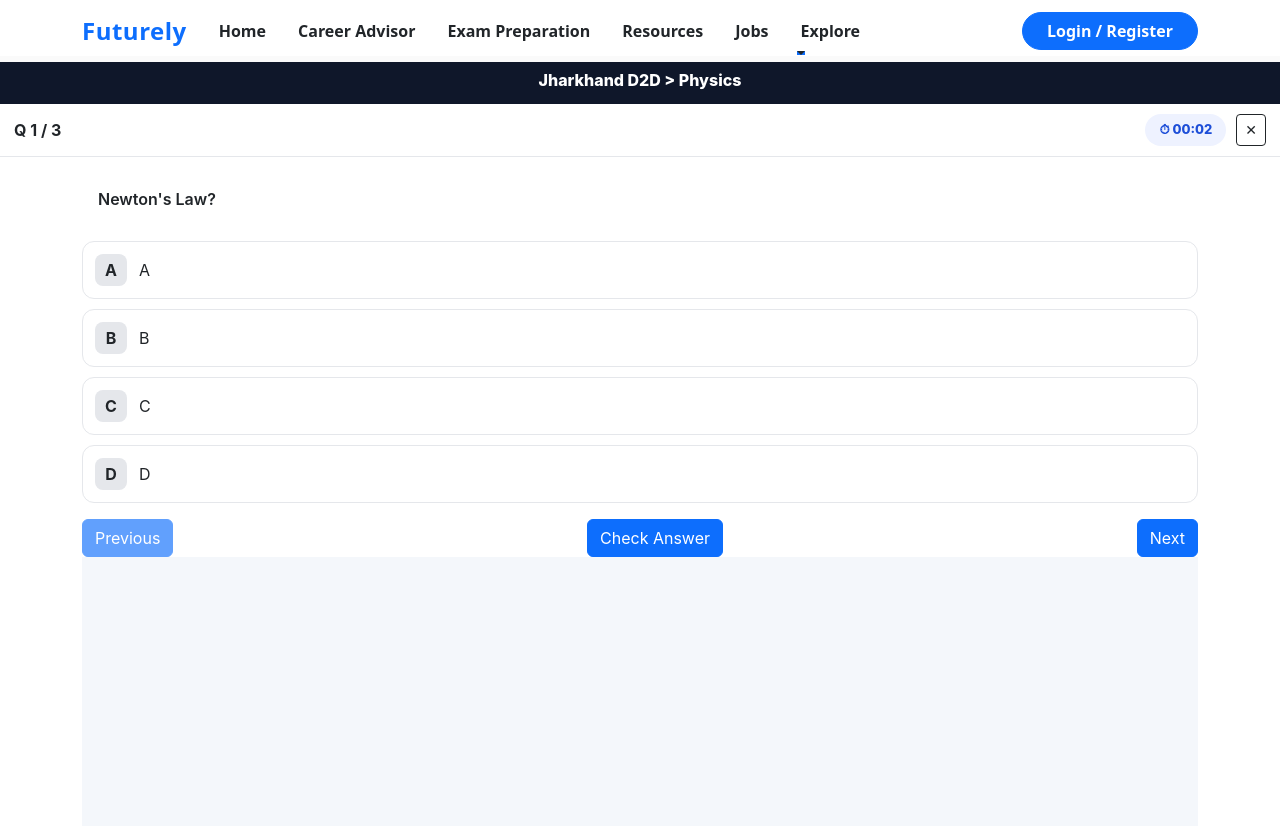
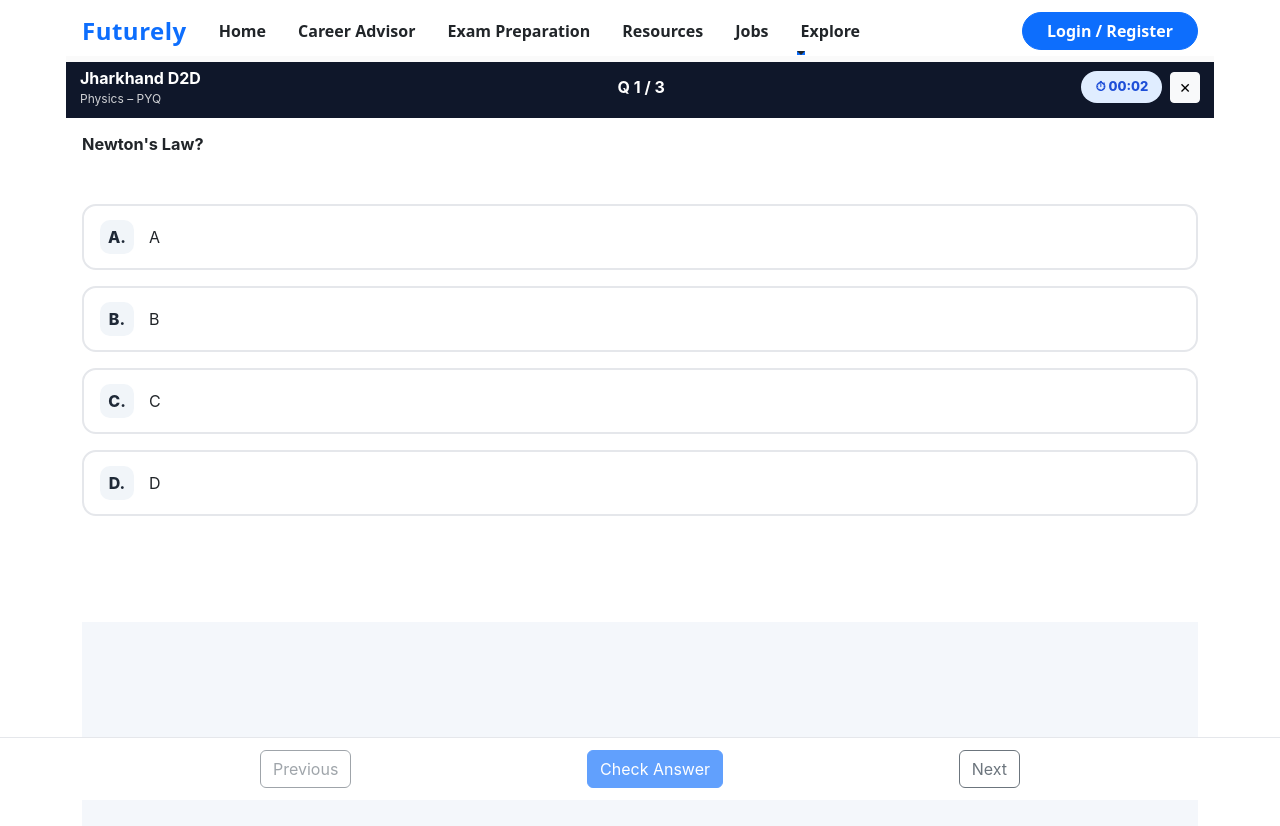
Before and after one commit to Karan123457/NextGenZ, a React (Create React App) app: page /Exam_Preparation/1 in a window 1280 px wide. Both pictures are taken after a click on the element 640 px from the left and 381 px from the top of the page. Shown: the top 826 px of the page. Built offline with nearby package versions, Linux system fonts and the light colour scheme.

Commit message:
Update PhysicsQuestions.js

```diff
--- a/src/data_Exam/Jharkhand/D2D/PhysicsQuestions.js
+++ b/src/data_Exam/Jharkhand/D2D/PhysicsQuestions.js
@@ -103,9 +103,9 @@ export default function PhysicsQuestions({ setFocusMode }) {
     });
   }
 
-  function handleSelectOption(qid, optionIndex) {
+  function handleSelectOption(qid, idx) {
     if (isDisabled) return;
-    setSelectedAnswers(prev => ({ ...prev, [qid]: optionIndex }));
+    setSelectedAnswers(prev => ({ ...prev, [qid]: idx }));
   }
 
   function handleCheckAnswer() {
@@ -143,83 +143,88 @@ export default function PhysicsQuestions({ setFocusMode }) {
   /* ================= UI ================= */
   return (
     <div className="physics-box">
-
-      {/* ===== SHARED PYQ YEAR LIST STYLES (SAME AS CHEMISTRY) ===== */}
       <style>{`
       .pyq-list{display:flex;flex-direction:column;gap:10px}
-      .pyq-row{display:flex;justify-content:space-between;align-items:center;
-        background:#f9fbff;border-radius:14px;padding:12px;
-        cursor:pointer;transition:.2s}
+      .pyq-row{display:flex;justify-content:space-between;align-items:center;background:#f9fbff;border-radius:14px;padding:12px;cursor:pointer;transition:.2s}
       .pyq-row:hover{background:#eef3ff;transform:translateY(-1px)}
       .pyq-left{display:flex;gap:12px;align-items:center}
-      .pyq-year{width:42px;height:42px;border-radius:12px;background:#eef3ff;
-        display:flex;align-items:center;justify-content:center;
-        font-weight:800;color:#2563eb}
+      .pyq-year{width:42px;height:42px;border-radius:12px;background:#eef3ff;display:flex;align-items:center;justify-content:center;font-weight:800;color:#2563eb}
       .pyq-progress{font-weight:800;color:#2563eb;text-align:right}
       .pyq-small{font-size:11px;color:#6b7280;margin-top:3px;text-align:right}
 
-      /* ===== EXAM VIEW ===== */
-      .exam-topbar1{
-        display:flex;justify-content:center;
+      .exam-topbar{
+        display:flex;justify-content:space-between;align-items:center;
         background:#0f172a;color:#fff;
-        width:100vw;margin-left:calc(-50vw + 50%);
-        padding:12px 0;font-weight:800;
+        margin-left:-16px;margin-right:-16px;
+        padding:10px 14px;margin-bottom:14px;
       }
-      .exam-topbar2{
-        display:flex;justify-content:space-between;
-        align-items:center;
-        background:#fff;width:100vw;
-        margin-left:calc(-50vw + 50%);
-        padding:10px 14px;
-        border-bottom:1px solid #e5e7eb;
-      }
+      .exam-left span{display:block;font-size:12px;opacity:.8}
+      .exam-center{font-weight:700}
+      .exam-right{display:flex;gap:8px;align-items:center}
+
       .timer-pill{
         padding:6px 14px;border-radius:999px;
         font-weight:800;font-size:13px;
-        background:#eef2ff;color:#1d4ed8;
+        background:#e0edff;color:#1d4ed8;
       }
-      .exam-question{
-        background:#fff;border-radius:14px;
-        padding:16px;margin:14px 0;font-weight:600;
+
+      .option-box{
+        display:flex;align-items:center;gap:15px;
+        border:2px solid #e5e7eb;border-radius:14px;
+        padding:14px 16px;margin-bottom:16px;
+        cursor:pointer;background:#fff;
       }
-      .exam-option{
-        display:flex;gap:12px;
-        align-items:center;
-        border:1px solid #e5e7eb;
-        border-radius:12px;
-        padding:12px;margin-bottom:10px;
-        cursor:pointer;
+      .option-box strong{
+        min-width:34px;height:34px;border-radius:10px;
+        background:#f1f5f9;color:#1f2937;
+        display:flex;align-items:center;justify-content:center;
+        font-weight:800;
       }
-      .exam-option.selected{background:#eef3ff;border-color:#2563eb}
-      .exam-option.correct{background:#dcfce7;border-color:#22c55e}
-      .exam-option.incorrect{background:#fee2e2;border-color:#ef4444}
-      .exam-label{
-        width:32px;height:32px;border-radius:8px;
-        background:#e5e7eb;
-        display:flex;align-items:center;justify-content:center;
-        font-weight:700;
+      .option-box.selected{background:#eef3ff}
+      .option-box.correct{background:#dcfce7;border-color:#22c55e}
+      .option-box.incorrect{background:#fee2e2;border-color:#ef4444}
+
+      /* ===== FIXED BOTTOM BAR ===== */
+      .bottom-action-bar{
+        position:fixed;
+        bottom:0;
+        left:0;
+        width:100%;
+        background:#ffffff;
+        border-top:1px solid #e5e7eb;
+        padding:12px 16px;
+        z-index:1000;
+      }
+      .bottom-action-inner{
+        max-width:760px;
+        margin:0 auto;
+        display:flex;
+        justify-content:space-between;
+        gap:12px;
+      }
+      .mcq-viewer{
+        padding-bottom:90px;
+      }
+      @media (max-width:600px){
+        .exam-topbar{margin-left:-12px;margin-right:-12px}
+        .option-box{padding:12px 14px}
+        .option-box strong{min-width:32px;height:32px;font-size:13px}
+        .bottom-action-inner button{flex:1}
       }
       `}</style>
 
-      {/* ===== YEAR LIST ===== */}
+      {/* ================= YEAR LIST ================= */}
       {viewMode === "years" && (
         <>
           <h5>Physics Previous Year Questions</h5>
-          <div className="small text-muted mb-2">
-            {attemptedCount} attempted
-          </div>
+          <div className="small text-muted mb-2">{attemptedCount} attempted</div>
 
           <div className="pyq-list">
             {years.map((y, i) => {
               const total = getTotalQuestions(y);
               const attempted = getAttemptedQuestions(y);
-
               return (
-                <div
-                  key={i}
-                  className="pyq-row"
-                  onClick={() => openYearQuestions(y)}
-                >
+                <div key={i} className="pyq-row" onClick={() => openYearQuestions(y)}>
                   <div className="pyq-left">
                     <div className="pyq-year">{y.key}</div>
                     <div>
@@ -227,12 +232,9 @@ export default function PhysicsQuestions({ setFocusMode }) {
                       <div className="pyq-small">Previous Year Questions</div>
                     </div>
                   </div>
-
                   <div>
                     <div className="pyq-progress">{attempted}/{total}</div>
-                    <div className="pyq-small">
-                      Total {total} • Attempted {attempted}
-                    </div>
+                    <div className="pyq-small">Total {total} • Attempted {attempted}</div>
                   </div>
                 </div>
               );
@@ -241,20 +243,24 @@ export default function PhysicsQuestions({ setFocusMode }) {
         </>
       )}
 
-      {/* ===== EXAM VIEW ===== */}
+      {/* ================= MCQ VIEWER ================= */}
       {viewMode === "viewer" && yearQuestions.length > 0 && (
-        <>
-          <div className="exam-topbar1">Jharkhand D2D &gt; Physics</div>
-
-          <div className="exam-topbar2">
-            <strong>Q {currentIndex + 1} / {yearQuestions.length}</strong>
-            <div style={{ display: "flex", gap: 10 }}>
+        <div className="mcq-viewer">
+          <div className="exam-topbar">
+            <div className="exam-left">
+              <strong>Jharkhand D2D</strong>
+              <span>Physics – PYQ</span>
+            </div>
+            <div className="exam-center">
+              Q {currentIndex + 1} / {yearQuestions.length}
+            </div>
+            <div className="exam-right">
               <div className="timer-pill">⏱ {formatTime(timeLeft)}</div>
-              <Button size="sm" variant="outline-dark" onClick={backToYears}>✕</Button>
+              <Button size="sm" variant="light" onClick={backToYears}>✕</Button>
             </div>
           </div>
 
-          <div className="exam-question">
+          <div className="fw-bold mb-5" style={{ fontSize: "1.02rem" }}>
             {yearQuestions[currentIndex].text}
           </div>
 
@@ -264,31 +270,53 @@ export default function PhysicsQuestions({ setFocusMode }) {
             const isCorrect = yearQuestions[currentIndex].correctIndex === idx;
             const isSelected = selectedAnswers[qid] === idx;
 
-            let cls = "exam-option";
+            let cls = "option-box";
             if (!isChecked && isSelected) cls += " selected";
             if (isChecked && isCorrect) cls += " correct";
             if (isChecked && isSelected && !isCorrect) cls += " incorrect";
 
             return (
-              <div
-                key={idx}
-                className={cls}
-                onClick={() => handleSelectOption(qid, idx)}
-              >
-                <div className="exam-label">
-                  {String.fromCharCode(65 + idx)}
-                </div>
+              <div key={idx} className={cls} onClick={() => handleSelectOption(qid, idx)}>
+                <strong>{String.fromCharCode(65 + idx)}.</strong>
                 {opt}
               </div>
             );
           })}
+        </div>
+      )}
 
-          <div className="d-flex justify-content-between mt-3">
-            <Button onClick={goPrevious} disabled={currentIndex === 0}>Previous</Button>
-            <Button onClick={handleCheckAnswer} disabled={isDisabled}>Check Answer</Button>
-            <Button onClick={goNext} disabled={currentIndex === yearQuestions.length - 1}>Next</Button>
+      {/* ===== FIXED BOTTOM BUTTONS ===== */}
+      {viewMode === "viewer" && yearQuestions.length > 0 && (
+        <div className="bottom-action-bar">
+          <div className="bottom-action-inner">
+            <Button
+              variant="outline-secondary"
+              onClick={goPrevious}
+              disabled={currentIndex === 0}
+            >
+              Previous
+            </Button>
+
+            <Button
+              variant="primary"
+              onClick={handleCheckAnswer}
+              disabled={
+                isDisabled ||
+                selectedAnswers[yearQuestions[currentIndex].id] === undefined
+              }
+            >
+              Check Answer
+            </Button>
+
+            <Button
+              variant="outline-secondary"
+              onClick={goNext}
+              disabled={currentIndex === yearQuestions.length - 1}
+            >
+              Next
+            </Button>
           </div>
-        </>
+        </div>
       )}
     </div>
   );
```
